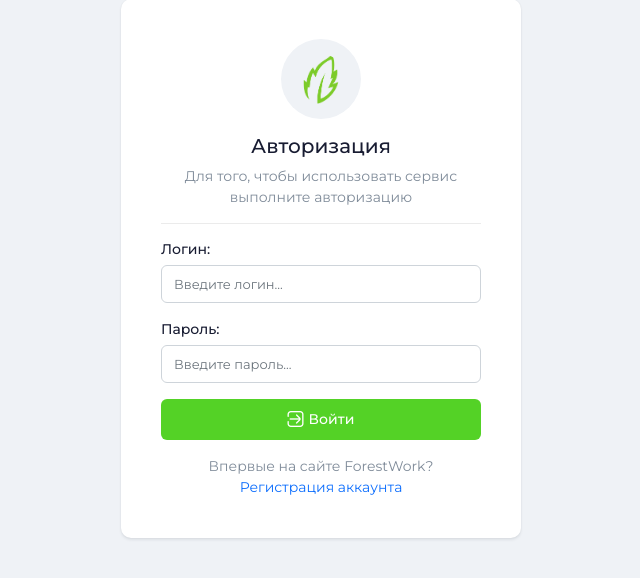
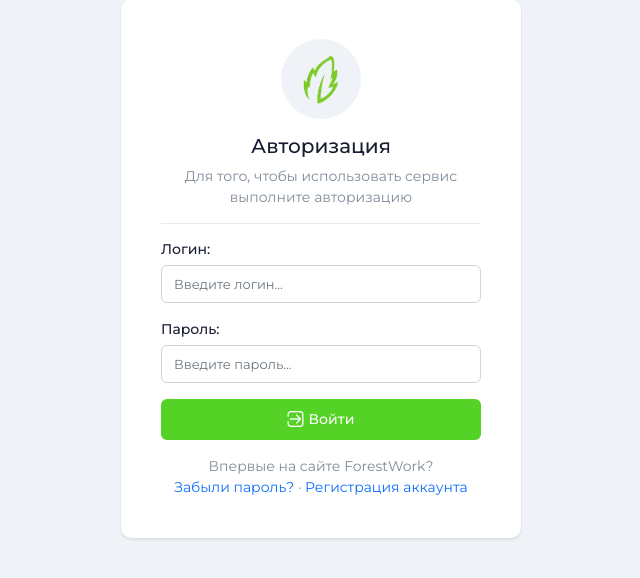
Before and after one commit to ElveeBolt/forestwork, a Django app: page /users/login in a window 1280 px wide. Shown: the part 132-710 px from the top of the page, without its empty margins (319-959 px from the left). Run offline with Django 4.2, Linux system fonts and the light colour scheme; some libraries are stand-ins or nearby versions.

Commit message:
Added link forgot password to Login page

```diff
--- a/forestwork/templates/users/login.html
+++ b/forestwork/templates/users/login.html
@@ -24,11 +24,16 @@
                     <div class="text-danger text-center mb-3">{{ error }}</div>
                 {% endfor %}
             {% endif %}
+            <div class="mb-3 text-center">
+
+            </div>
             <div class="d-grid">
                 <button class="btn btn-primary btn-with-icon" type="submit"><i class="fi fi-rr-sign-in-alt"></i>Войти</button>
             </div>
         </form>
-        <div class="text-muted text-center">Впервые на сайте ForestWork?<br><a href="{% url 'register' %}">Регистрация аккаунта</a></div>
+        <div class="text-muted text-center">Впервые на сайте ForestWork?<br>
+            <a href="{% url 'forgot_password' %}">Забыли пароль?</a> · <a href="{% url 'register' %}">Регистрация аккаунта</a>
+        </div>
     </div>
 </section>
 {% endblock content %}
```
